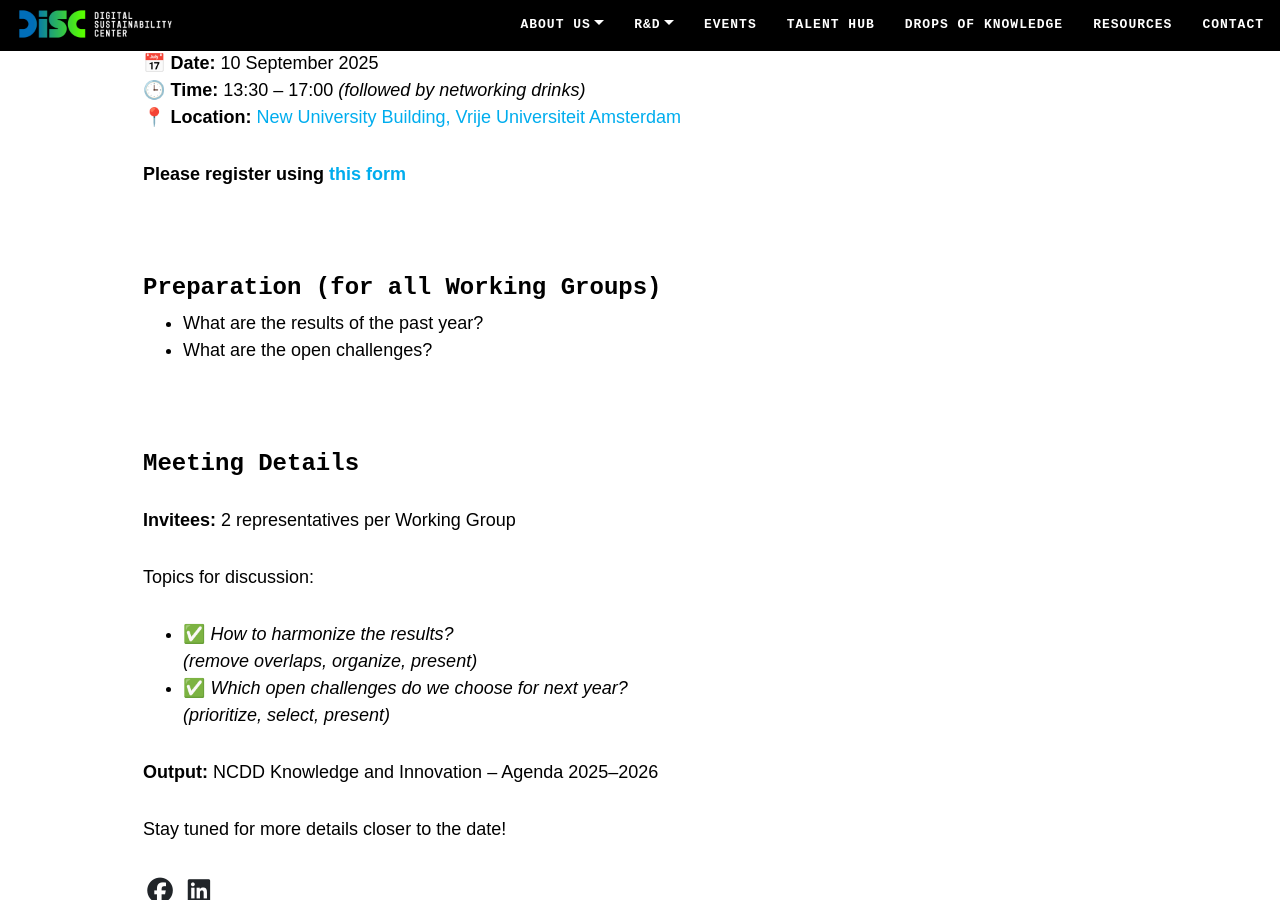
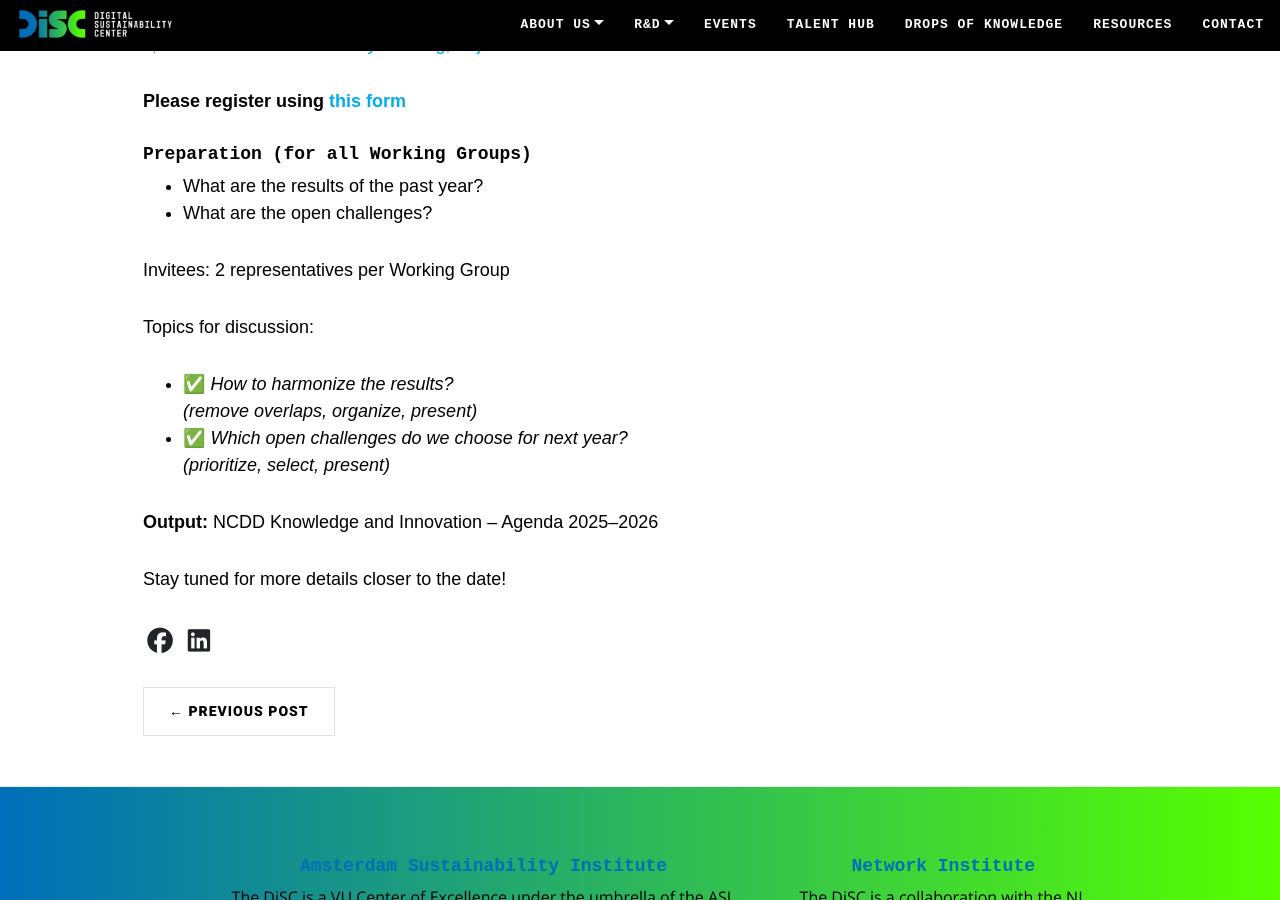
Before and after one commit to S2-group/disc-website.github.io, a Jekyll site: the page built from _posts/2025-06-06-save-the-date-NCDD-think-tank.md, in a window 1280 px wide and 900 px high, scrolled down 697 px. Built offline with Jekyll 4.4.1, drawn with Linux system fonts in a browser that asks for light colours; comment, search, counter and statistics services are not loaded.

Commit message:
news updated

```diff
--- a/_posts/2025-06-06-save-the-date-NCDD-think-tank.md
+++ b/_posts/2025-06-06-save-the-date-NCDD-think-tank.md
@@ -10,8 +10,9 @@
 ---
 
 ### Save the date for the NCDD Think Tank hosted by DiSC
-<br>
-### Program Details
+
+
+#### Program Details
 
 📅 **Date:** 10 September 2025
 🕒 **Time:** 13:30 – 17:00 *(followed by networking drinks)*
@@ -21,16 +22,12 @@
 **Please register using [this form](https://forms.gle/59iK85riuBVNajSY8)**
 
 
-<br>
+#### Preparation (for all Working Groups)
 
-### Preparation (for all Working Groups)
 - What are the results of the past year?
 - What are the open challenges?
 
-<br>
-
-### Meeting Details
-**Invitees:** 2 representatives per Working Group
+Invitees: 2 representatives per Working Group
 
 Topics for discussion:
 - ✅ *How to harmonize the results?*
```
